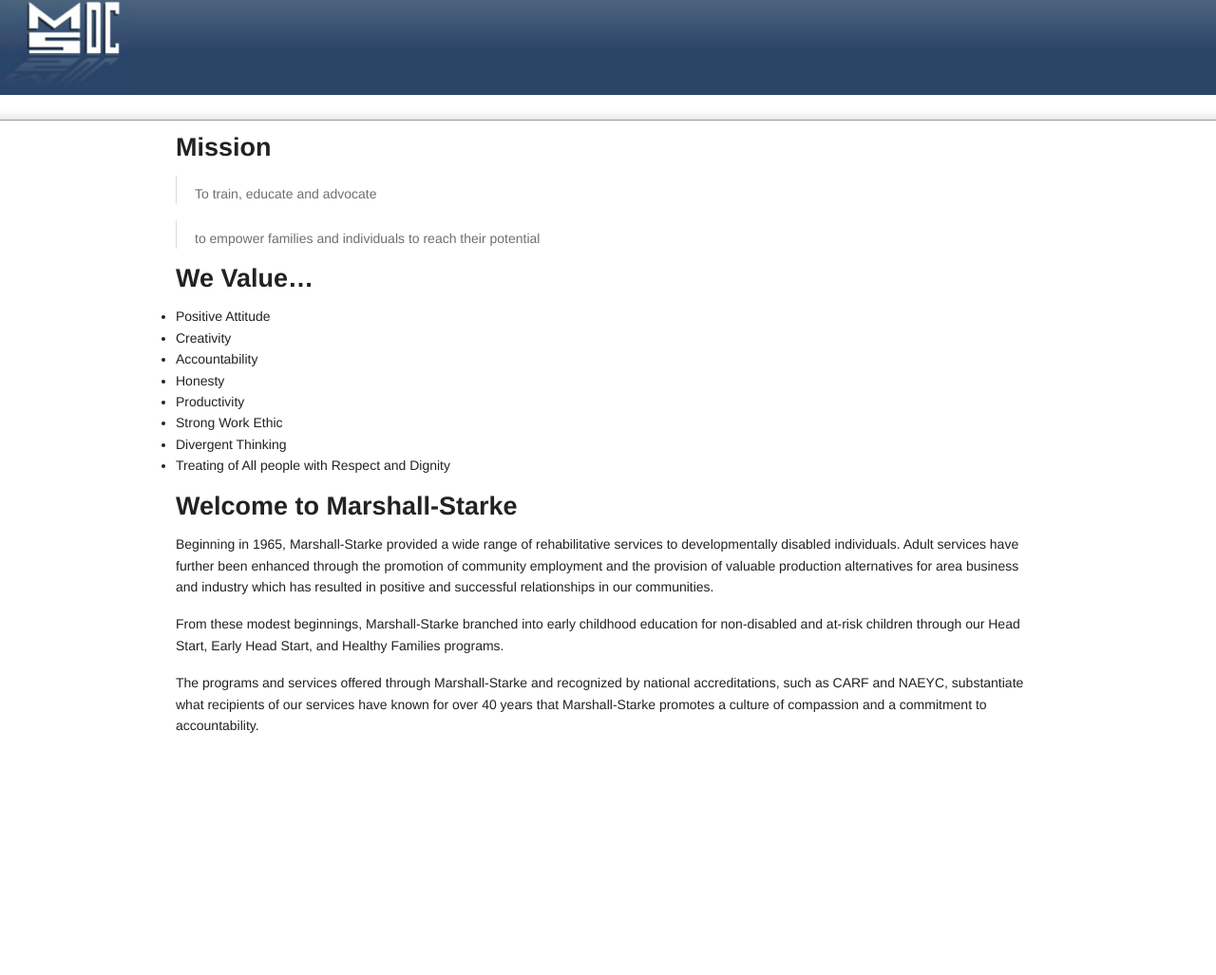
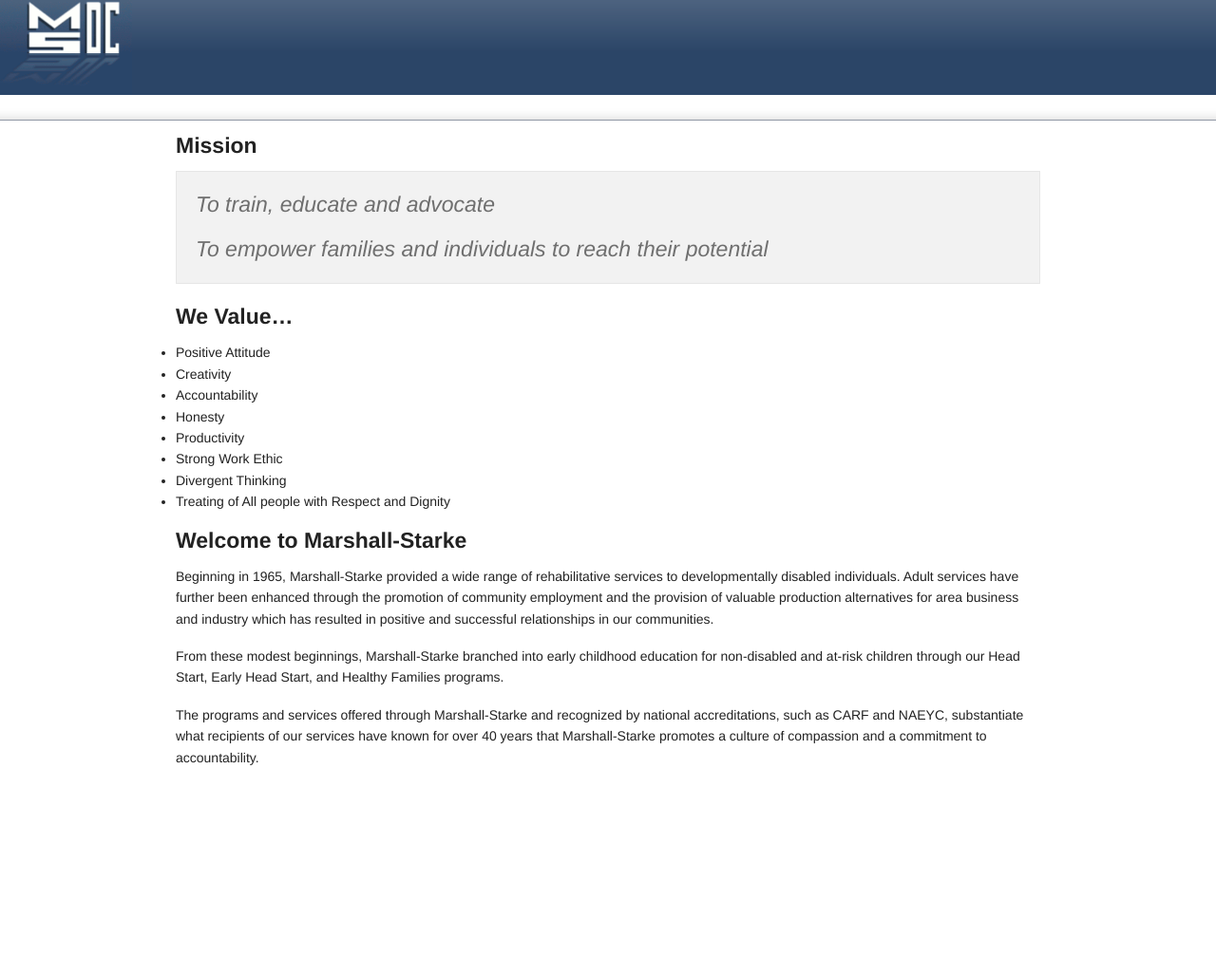
Before and after one commit to leviwilson/marshall-starke.org, a Jekyll site: the page built from index.md, in a window 1280 px wide. Shown: the whole page at 95% size. Built offline with Jekyll 4.4.1, drawn with Linux system fonts in a browser that asks for light colours.

```diff
--- a/index.md
+++ b/index.md
@@ -2,12 +2,13 @@
 layout: default
 title:  Home
 ---
-### Mission
-> <p>To train, educate and advocate</p>
+#### Mission
+<div class="panel">
+  <h4 class="subheader"><em>To train, educate and advocate</em></h4>
+  <h4 class="subheader"><em>To empower families and individuals to reach their potential</em></h4>
+</div>
 
-> <p>to empower families and individuals to reach their potential</p>
-
-### We Value...
+#### We Value...
 *  Positive Attitude
 *  Creativity
 *  Accountability
@@ -17,7 +18,7 @@ title:  Home
 *  Divergent Thinking
 *  Treating of All people with Respect and Dignity
 
-### Welcome to Marshall-Starke
+#### Welcome to Marshall-Starke
 Beginning in 1965, Marshall-Starke provided a wide range of rehabilitative services to developmentally disabled individuals. Adult services have further been enhanced through the promotion of community employment and the provision of valuable production alternatives for area business and industry which has resulted in positive and successful relationships in our communities.
 
 From these modest beginnings, Marshall-Starke branched into early childhood education for non-disabled and at-risk children through our Head Start, Early Head Start, and Healthy Families programs.
```
